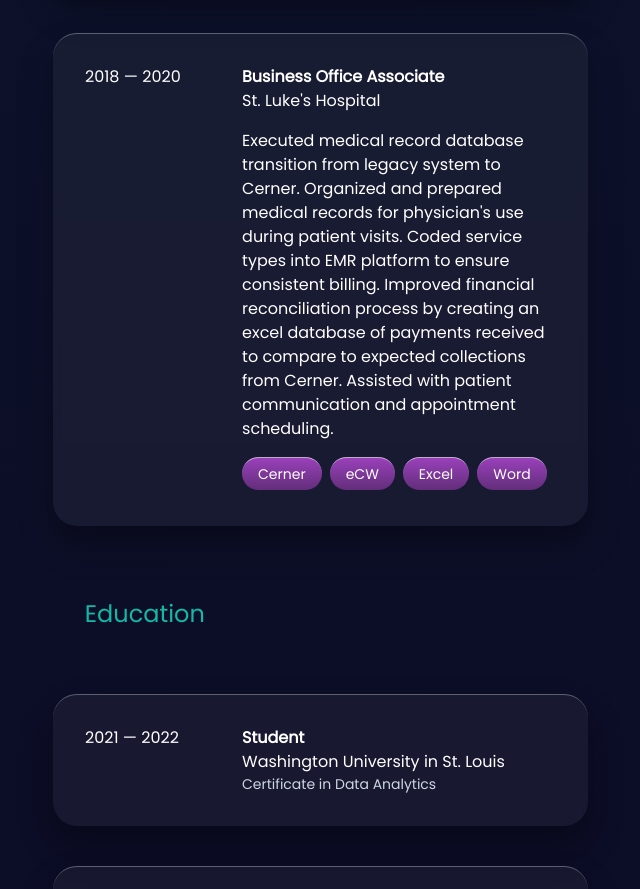
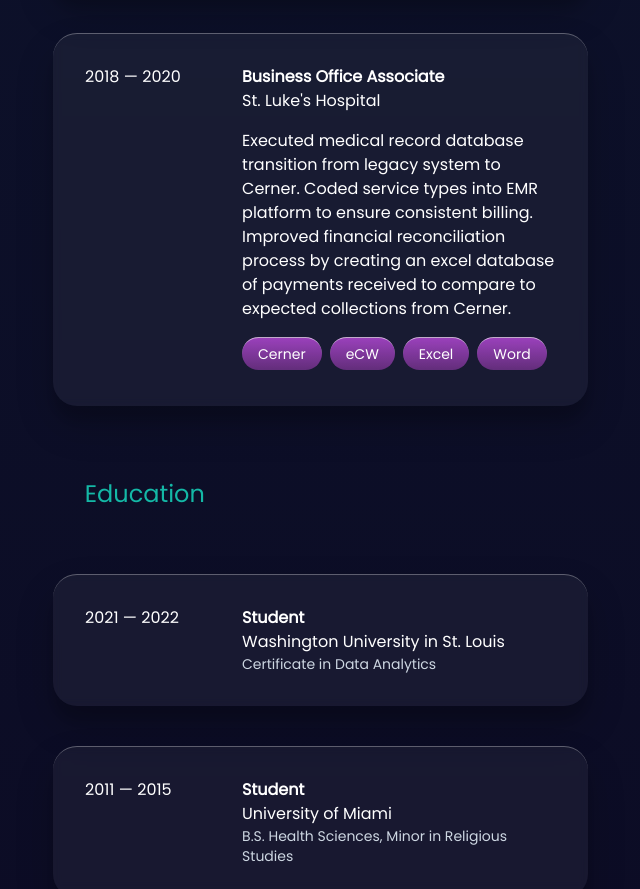
Before and after one commit to enj657/Portfolio-Typescript, a Next.js app: page / in a window 1280 px wide. Shown: the part 3460-4349 px from the top of the page, without its empty margins (596-1236 px from the left). Built offline with nearby package versions, Linux system fonts and the light colour scheme.

Commit message:
Adding gyroscope

```diff
--- a/src/components/Projects.tsx
+++ b/src/components/Projects.tsx
@@ -20,6 +20,7 @@ export default function Projects() {
           glarePosition='top'
           glareBorderRadius='1.5rem'
           scale={1.0}
+          gyroscope={true}
           key={dataItem.id}
         >
           <div className='relative flex flex-col rounded-3xl my-8 py-8 sm:grid-cols-6 md:mb-10 md:grid md:p-8 md:backdrop-blur-sm md:backdrop-filter'>
@@ -67,6 +68,7 @@ export default function Projects() {
           glarePosition='top'
           glareBorderRadius='1.5rem'
           scale={1.0}
+          gyroscope={true}
           key={dataItem.id}
         >
           <div className='relative flex flex-col rounded-3xl my-8 py-8 sm:grid-cols-6 md:mb-10 md:grid md:p-8 md:backdrop-blur-sm md:backdrop-filter'>
--- a/src/data/data.tsx
+++ b/src/data/data.tsx
@@ -35,7 +35,7 @@ export const Experience = (): ExperienceData => {
         href: "https://www.stlukes-stl.com/",
         company: "St. Luke's Hospital",
         description:
-          "Executed medical record database transition from legacy system to Cerner. Organized and prepared medical records for physician's use during patient visits. Coded service types into EMR platform to ensure consistent billing. Improved financial reconciliation process by creating an excel database of payments received to compare to expected collections from Cerner. Assisted with patient communication and appointment scheduling.",
+          "Executed medical record database transition from legacy system to Cerner. Coded service types into EMR platform to ensure consistent billing. Improved financial reconciliation process by creating an excel database of payments received to compare to expected collections from Cerner.",
         listItems: ["Cerner", "eCW", "Excel", "Word"],
       },
     ];
```
